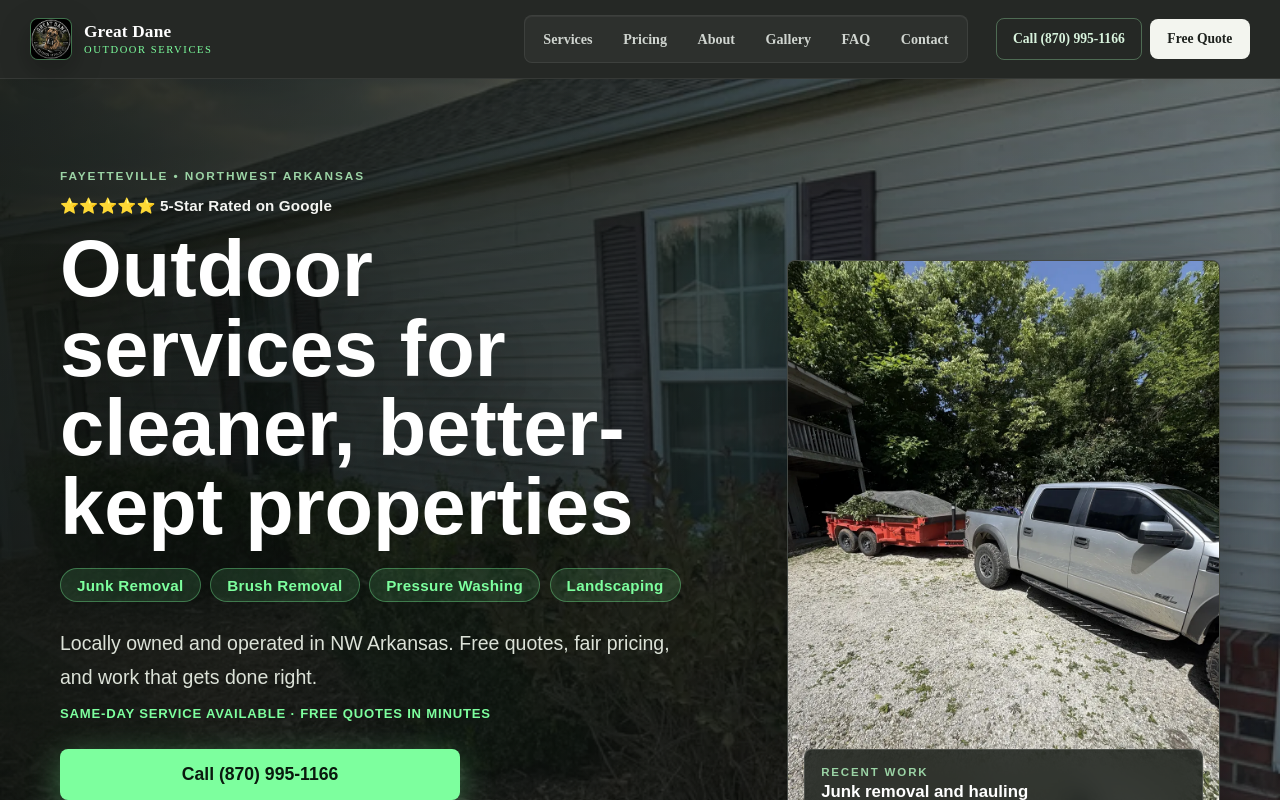
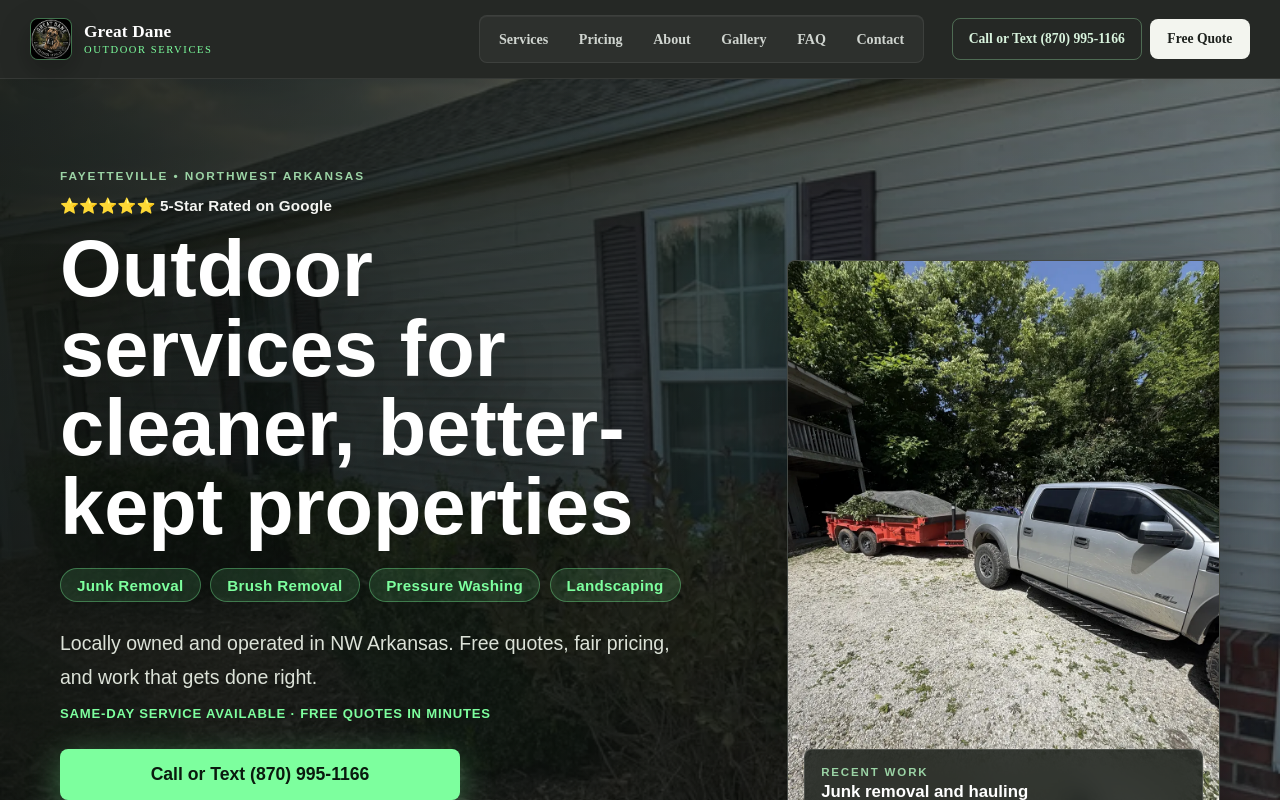
Before and after one commit to gpillow/Great-Dane-Outdoor-Services, a Next.js app: page / in a window 1280 px wide. Shown: the top 800 px of the page. Built offline with nearby package versions, Linux system fonts and the light colour scheme.

Commit message:
Update all call buttons to say 'Call or Text (870) 995-1166'
Co-Authored-By: Claude Sonnet 4.6 <noreply@anthropic.com>

```diff
--- a/app/about/page.tsx
+++ b/app/about/page.tsx
@@ -29,7 +29,7 @@ export default function AboutPage() {
               <p>Great Dane Outdoor Services didn&apos;t start with a business plan. It started with honest work and grew into something real.</p>
               <div className="blueprint-actions">
                 <Link href="/contact">Get a free quote</Link>
-                <a href="tel:8709951166">Call (870) 995-1166</a>
+                <a href="tel:8709951166">Call or Text (870) 995-1166</a>
               </div>
             </div>
           </ScrollReveal>
--- a/app/contact/page.tsx
+++ b/app/contact/page.tsx
@@ -18,7 +18,7 @@ export default function ContactPage() {
           <h1>Send the details. Get a clear quote.</h1>
           <p>Call, text, or fill out the form. Photos are welcome and usually help speed up the estimate.</p>
           <div className="blueprint-actions">
-            <a href="tel:8709951166">Call (870) 995-1166</a>
+            <a href="tel:8709951166">Call or Text (870) 995-1166</a>
             <a href="mailto:gibson@greatdaneoutdoorservices.com">Email us</a>
           </div>
         </div>
--- a/app/faq/page.tsx
+++ b/app/faq/page.tsx
@@ -33,7 +33,7 @@ export default function FAQPage() {
             </p>
             <div className="blueprint-actions">
               <Link href="/contact">Get a free quote</Link>
-              <a href="tel:8709951166">Call (870) 995-1166</a>
+              <a href="tel:8709951166">Call or Text (870) 995-1166</a>
             </div>
           </ScrollReveal>
         </div>
--- a/app/page.tsx
+++ b/app/page.tsx
@@ -75,7 +75,7 @@ export default function HomePage() {
               </p>
               <p className="home-hero-trust-line">Same-day service available · Free quotes in minutes</p>
               <div className="home-hero-actions">
-                <a href="tel:8709951166" className="home-btn home-btn-call">Call (870) 995-1166</a>
+                <a href="tel:8709951166" className="home-btn home-btn-call">Call or Text (870) 995-1166</a>
                 <a href="/contact" className="home-btn home-btn-secondary">Get a Free Quote</a>
               </div>
               <div className="home-city-row" aria-label="Service areas">
@@ -254,7 +254,7 @@ export default function HomePage() {
           <p>Call, text, or use the quote form. Photos are welcome and can help speed up the estimate.</p>
           <div className="home-hero-actions">
             <a href="/contact" className="home-btn home-btn-primary">Get a Free Quote</a>
-            <a href="tel:8709951166" className="home-btn home-btn-secondary">Call (870) 995-1166</a>
+            <a href="tel:8709951166" className="home-btn home-btn-secondary">Call or Text (870) 995-1166</a>
           </div>
         </div>
       </section>
--- a/app/pricing/page.tsx
+++ b/app/pricing/page.tsx
@@ -124,7 +124,7 @@ export default function PricingPage() {
             </p>
             <div className="pricing-actions">
               <Link href="/contact">Get an Estimate</Link>
-              <a href="tel:8709951166">Call (870) 995-1166</a>
+              <a href="tel:8709951166">Call or Text (870) 995-1166</a>
             </div>
           </div>
           <div className="pricing-hero-photo">
--- a/app/reviews/page.tsx
+++ b/app/reviews/page.tsx
@@ -51,7 +51,7 @@ export default function ReviewsPage() {
             Get a Free Quote
           </a>
           <a href="tel:8709951166" style={{ border: '2px solid #4a7c59', color: '#7dff9e', padding: '1rem 2rem', borderRadius: '8px', fontWeight: 700, textDecoration: 'none', fontSize: '1rem' }}>
-            Call (870) 995-1166
+            Call or Text (870) 995-1166
           </a>
         </div>
       </section>
--- a/app/services/page.tsx
+++ b/app/services/page.tsx
@@ -56,7 +56,7 @@ export default function ServicesPage() {
               <p>From pressure washing and brush removal to landscaping refreshes and junk hauling, Great Dane helps homeowners get their property back under control.</p>
               <div className="blueprint-actions">
                 <Link href="/contact">Get started now</Link>
-                <a href="tel:8709951166">Call (870) 995-1166</a>
+                <a href="tel:8709951166">Call or Text (870) 995-1166</a>
               </div>
             </div>
           </ScrollReveal>
--- a/components/Navbar.tsx
+++ b/components/Navbar.tsx
@@ -59,7 +59,7 @@ export default function Navbar() {
             ))}
           </ul>
           <div className="nav-actions">
-            <a href="tel:8709951166" className="nav-call">Call (870) 995-1166</a>
+            <a href="tel:8709951166" className="nav-call">Call or Text (870) 995-1166</a>
             <Link href="/contact" className="nav-cta">Free Quote</Link>
           </div>
         </nav>
@@ -99,7 +99,7 @@ export default function Navbar() {
         </ul>
         <div className="nav-mobile-actions">
           <a href="tel:8709951166" className="nav-mobile-call nav-mobile-a" onClick={() => setMenuOpen(false)}>
-            Call (870) 995-1166
+            Call or Text (870) 995-1166
           </a>
           <Link href="/contact" className="nav-mobile-cta nav-mobile-a" onClick={() => setMenuOpen(false)}>
             Get a Free Quote
```
